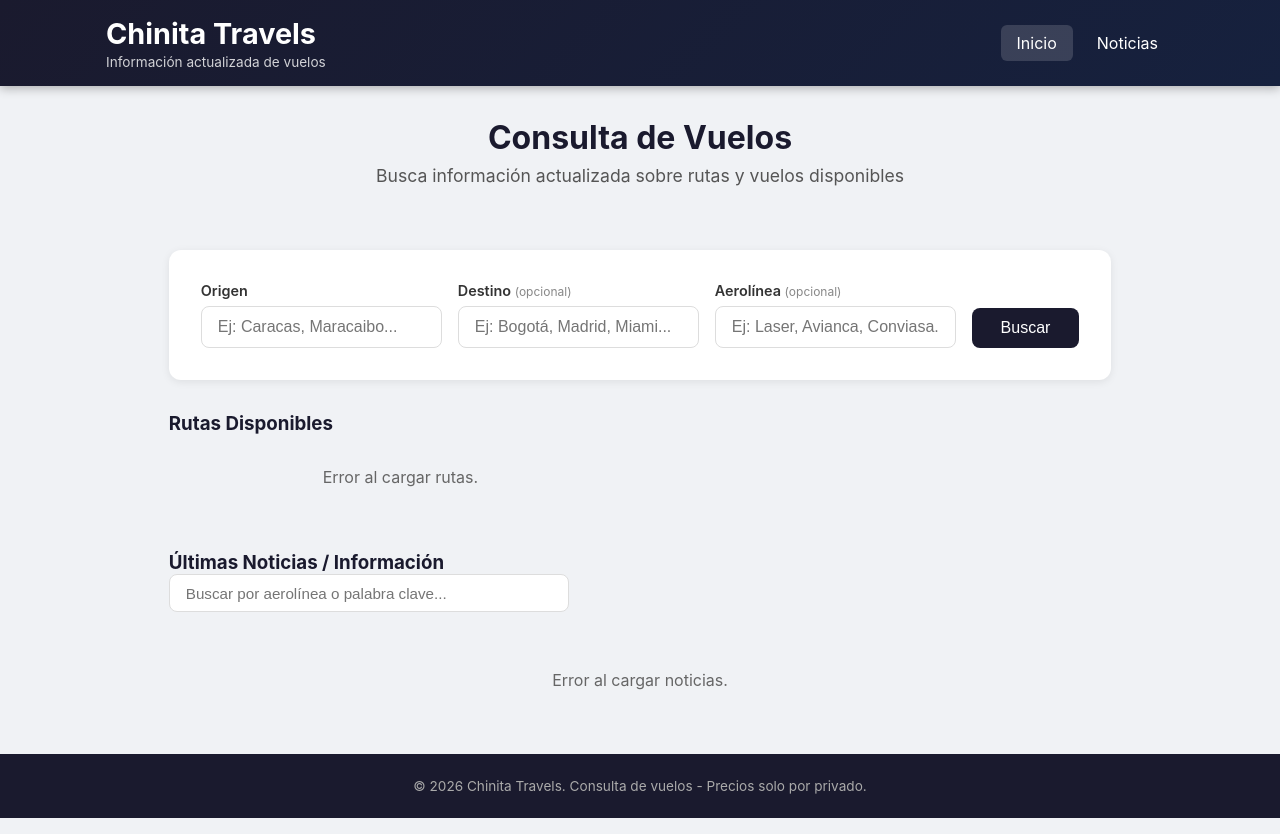
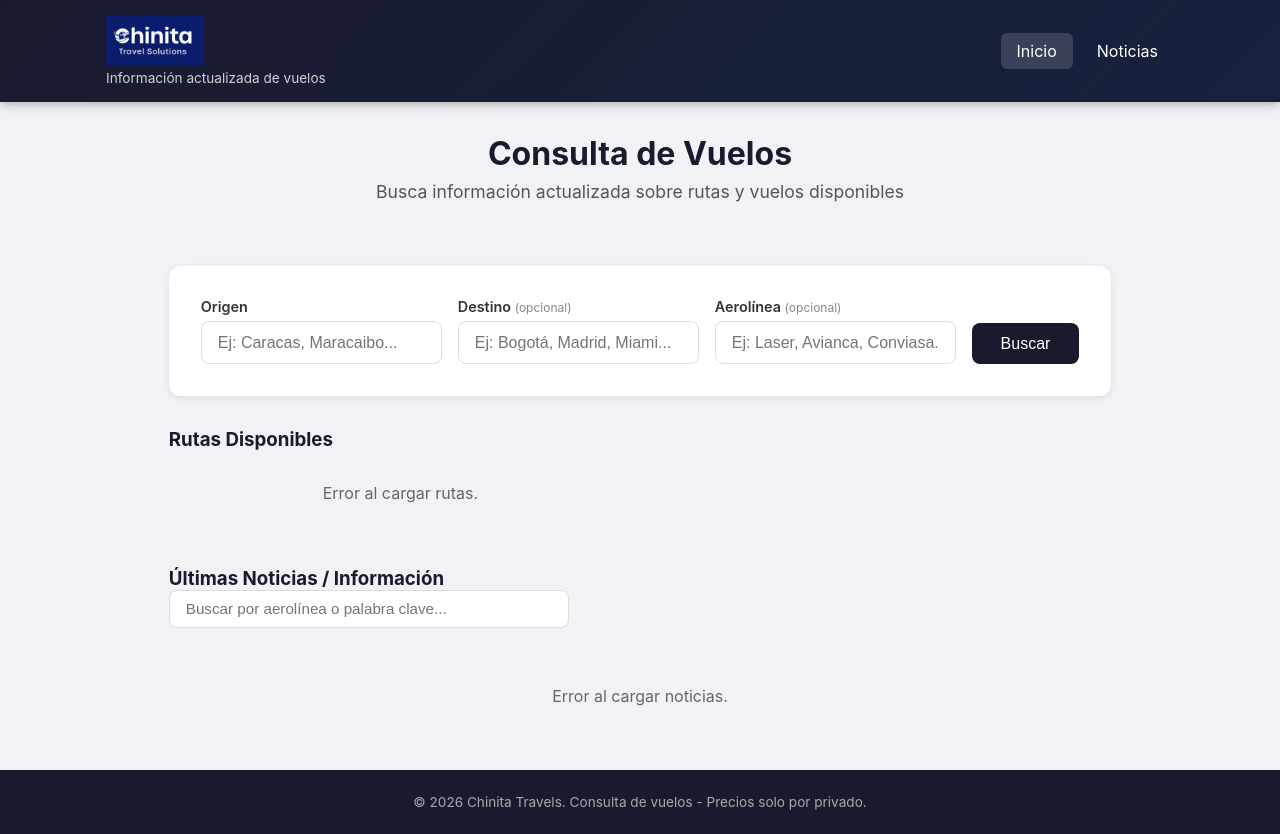
Before and after one commit to enriquebrachomoreno2137-debug/chinitatravelsweb, a website: page public/index.html in a window 1280 px wide. Drawn offline with Linux system fonts and the light colour scheme; no server answers.

Commit message:
feat: add logo image to header

```diff
--- a/public/css/style.css
+++ b/public/css/style.css
@@ -27,6 +27,7 @@
 }
 
 .logo h1 { font-size: 1.8rem; margin-bottom: 0.2rem; }
+.logo-img { height: 50px; width: auto; }
 .logo .tagline { font-size: 0.85rem; opacity: 0.8; }
 
 nav { display: flex; gap: 0.5rem; }
--- a/public/index.html
+++ b/public/index.html
@@ -11,7 +11,7 @@
   <header>
     <div class="container header-content">
       <div class="logo">
-        <h1>Chinita Travels</h1>
+        <img src="/images/logo.png" alt="Chinita Travels" class="logo-img">
         <p class="tagline">Información actualizada de vuelos</p>
       </div>
       <nav>
```
Also changed, not shown: public/images/logo.png (added).
